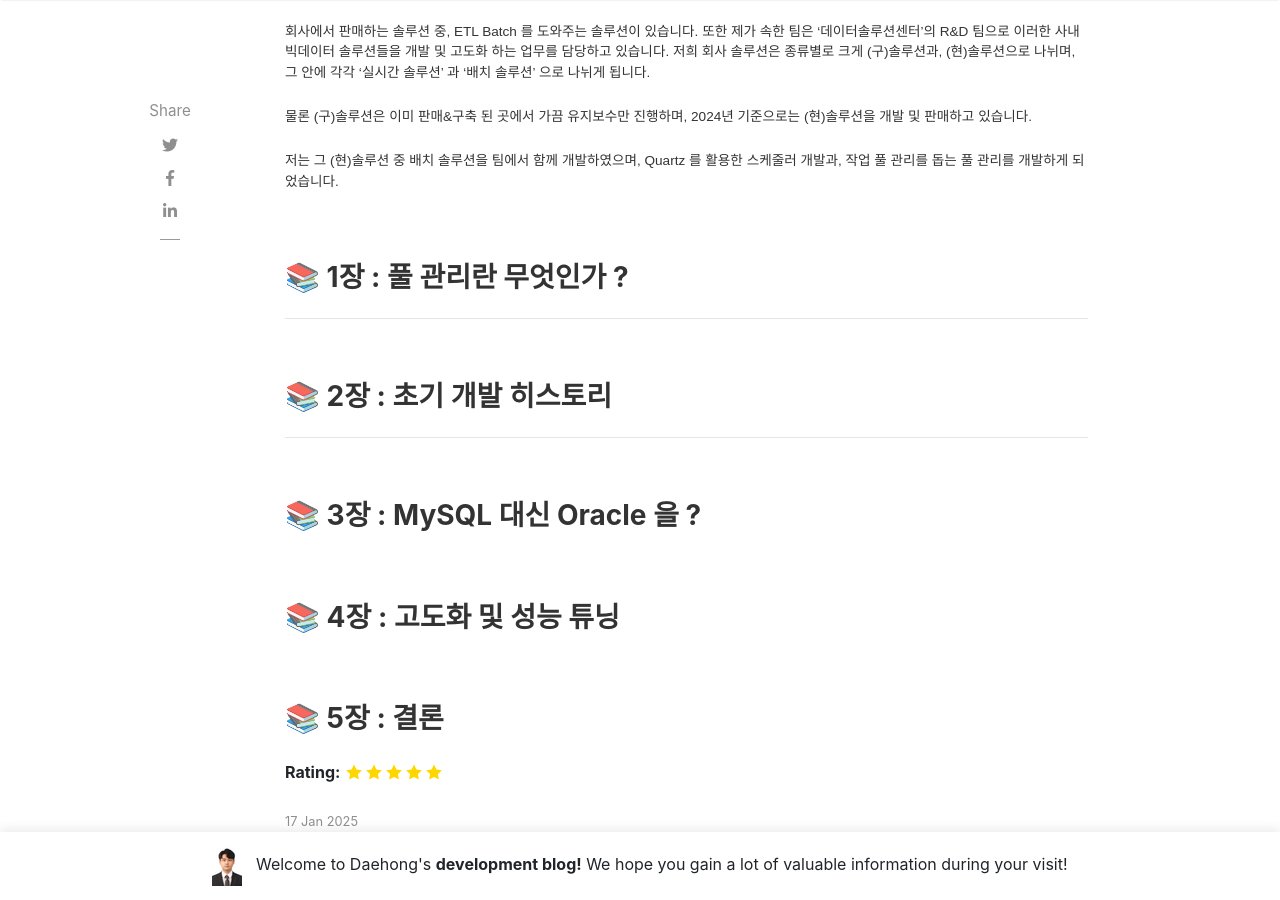
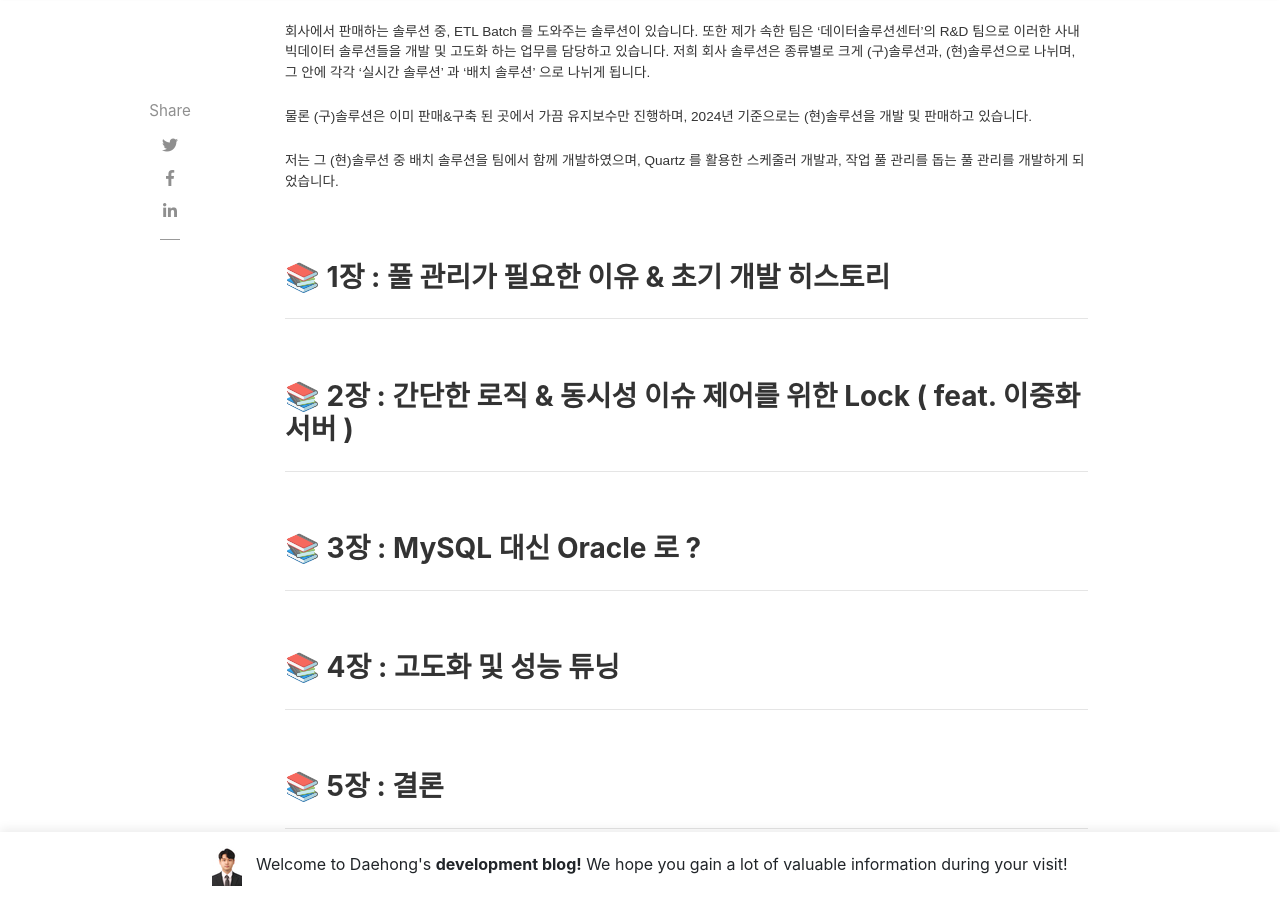
Before and after one commit to JeonDaehong/JeonDaehong.github.io, a Jekyll site: the page built from _posts/2025-01-17-pool-management-develop.md, in a window 1280 px wide and 900 px high, scrolled down 926 px. Built offline with Jekyll 4.4.1, drawn with Linux system fonts in a browser that asks for light colours; nearby versions of some CDN libraries; comment, search, counter and statistics services are not loaded.

Commit message:
pool develop history write

```diff
--- a/_posts/2025-01-17-pool-management-develop.md
+++ b/_posts/2025-01-17-pool-management-develop.md
@@ -16,22 +16,25 @@ rating: 5
 
 <br>
 
-### 📚 1장 : 풀 관리란 무엇인가 ?
+### 📚 1장 : 풀 관리가 필요한 이유 & 초기 개발 히스토리
 ---
 
 <br>
 
-### 📚 2장 : 초기 개발 히스토리
+### 📚 2장 : 간단한 로직 & 동시성 이슈 제어를 위한 Lock ( feat. 이중화 서버 )
 ---
 
 <br>
 
-### 📚 3장 : MySQL 대신 Oracle 을 ?
+### 📚 3장 : MySQL 대신 Oracle 로 ?
+---
 
 <br>
 
 ### 📚 4장 : 고도화 및 성능 튜닝
+---
 
 <br>
 
 ### 📚 5장 : 결론
+---
```
